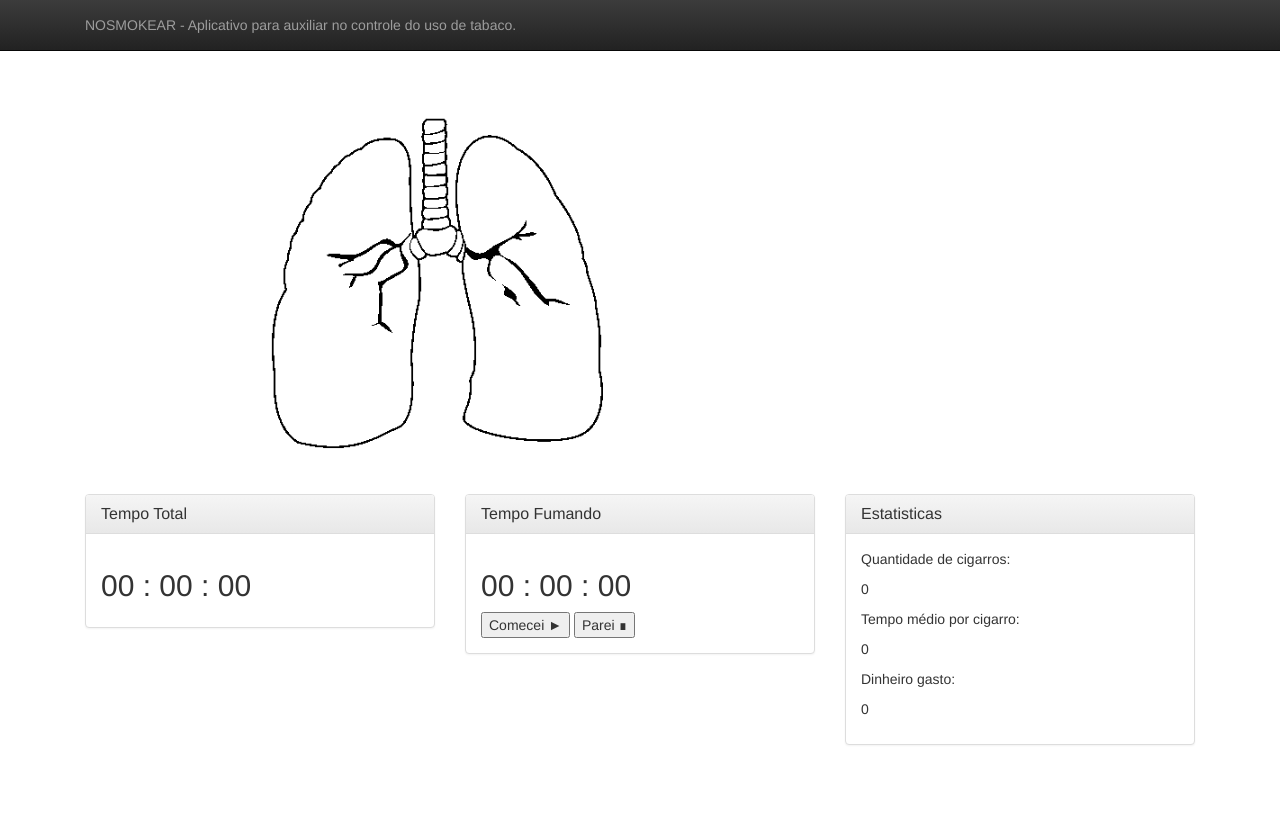
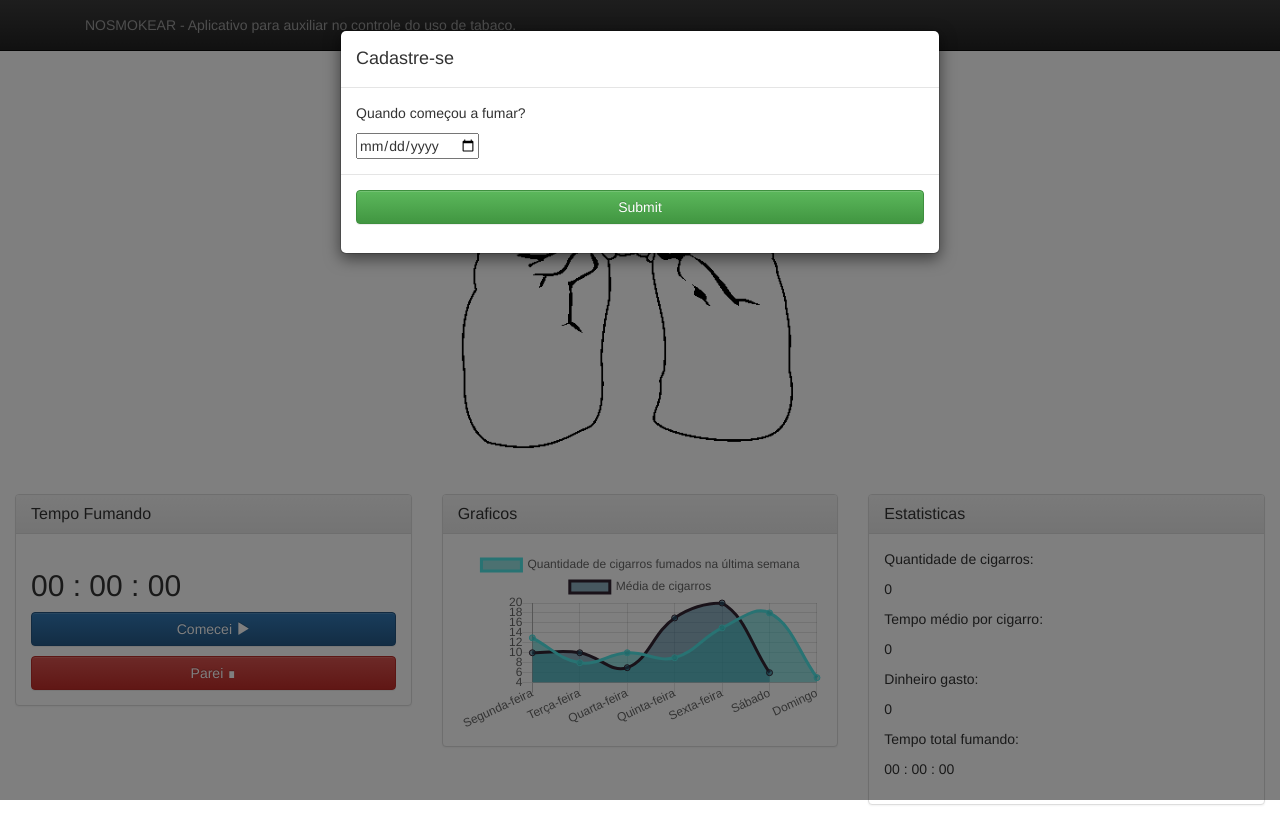
Before and after one commit to nosmokear/nosmokear, a plain HTML site: page index.html in a window 1280 px wide. Before the commit the page ends 800 px from the top, so only its background shows below. Drawn offline with nearby package versions, Linux system fonts and the light colour scheme.

Commit message:
Add files via upload

```diff
--- a/index.html
+++ b/index.html
@@ -8,6 +8,7 @@
     <link rel="stylesheet" href="https://maxcdn.bootstrapcdn.com/bootstrap/3.3.7/css/bootstrap-theme.min.css" integrity="sha384-rHyoN1iRsVXV4nD0JutlnGaslCJuC7uwjduW9SVrLvRYooPp2bWYgmgJQIXwl/Sp" crossorigin="anonymous">
     <script src="https://ajax.googleapis.com/ajax/libs/jquery/1.11.2/jquery.min.js"></script>
     <script src="https://maxcdn.bootstrapcdn.com/bootstrap/3.3.7/js/bootstrap.min.js" integrity="sha384-Tc5IQib027qvyjSMfHjOMaLkfuWVxZxUPnCJA7l2mCWNIpG9mGCD8wGNIcPD7Txa" crossorigin="anonymous"></script>
+    <script src="https://cdn.jsdelivr.net/npm/chart.js@2.8.0"></script>
   </head>
   <body>
 
@@ -16,37 +17,58 @@
       <p class="navbar-text">NOSMOKEAR - Aplicativo para auxiliar no controle do uso de tabaco.</p>
     </div>
   </nav>
+  <div class="modal fade" id="myModal" role="dialog" data-backdrop="static">
+      <div class="modal-dialog">
+
+        <!-- Modal content-->
+        <div class="modal-content">
+          <form action="#">
+          <div class="modal-header">
+            <h4 class="modal-title">Cadastre-se</h4>
+          </div>
+          <div class="modal-body">
+            <p>Quando começou a fumar?</p>
+            <input type="date" name="dataInicio" required>
+          </div>
+          <div class="modal-footer">
+            <input type="submit" class="btn btn-success" style="width: 100%" data-dismiss="modal"></input>
+          </div>
+        </form>
+        </div>
+
+      </div>
+    </div>
 
   <div class="container">
-    <div class="col-md-0 col-sm-1"></div>
+    <div class="col-md-3 col-sm-1"></div>
     <div class="col-md-6 col-sm-10">
       <img src="./pulmao.png" class="p1" id="pulmao" style="width: 100%">
     </div>
     <div class="col-md-3 col-sm-1"></div>
   </div>
-	<div class="container">
     <div class="col-md-4 col-sm-12">
       <div class="panel panel-default">
         <div class="panel-heading">
-          <h3 class="panel-title">Tempo Total</h3>
+          <h3 class="panel-title">Tempo Fumando</h3>
         </div>
         <div class="panel-body">
-  		  <h2 id="total">00 : 00 : 00</h2>
+  		  <h2 id="tempo">00 : 00 : 00</h2><!--&#9658;-->
+  			<button class="btn btn-primary" onclick="start()" style="width: 100%">Comecei  <span class="glyphicon glyphicon-play" aria-hidden="true"></span></button>
+  			<button class="btn btn-danger" onclick="stop()" style="width: 100%; margin-top: 10px">Parei &#8718;</button>
         </div>
       </div>
     </div>
     <div class="col-md-4 col-sm-12">
       <div class="panel panel-default">
         <div class="panel-heading">
-          <h3 class="panel-title">Tempo Fumando</h3>
+          <h3 class="panel-title">Graficos</h3>
         </div>
         <div class="panel-body">
-  		  <h2 id="tempo">00 : 00 : 00</h2>
-  			<button class="emerald" onclick="start()">Comecei &#9658;</button>
-  			<button class="emerald" onclick="stop()">Parei &#8718;</button>
+          <canvas id="myChart"></canvas>
         </div>
       </div>
     </div>
+
     <div class="col-md-4 col-sm-12">
       <div class="panel panel-default">
         <div class="panel-heading">
@@ -59,9 +81,12 @@
           <p id="tempoMedio">0</p>
           <p>Dinheiro gasto:</p>
           <p id="dinheiro">0</p>
+          <p>Tempo total fumando:</p>
+    		  <p id="total">00 : 00 : 00</p>
         </div>
       </div>
     </div>
+
 	</div>
   <script src="./scripts.js"></script>
   </body>
--- a/scripts.js
+++ b/scripts.js
@@ -10,6 +10,41 @@ window.onload = function() {
    segundos = 0;
    cigarros = 0;
    mediaCigarro = 0;
+   if(document.cookie == ''){
+     $("#myModal").modal('show')
+     document.cookie = 'primeira=False;'
+   }
+
+
+   var ctx = document.getElementById('myChart').getContext('2d');
+var chart = new Chart(ctx, {
+    // The type of chart we want to create
+    type: 'line',
+
+    // The data for our dataset
+    data: {
+        labels: ['Segunda-feira', 'Terça-feira', 'Quarta-feira', 'Quinta-feira', 'Sexta-feira', 'Sábado', 'Domingo'],
+        datasets: [{
+            label: 'Quantidade de cigarros fumados na última semana',
+            backgroundColor: 'rgba(50, 200, 200, 0.5)',
+            borderColor: 'rgb(80, 230, 230)',
+            data: [13, 8, 10, 9, 15, 18, 5]
+        }, {
+          label: 'Média de cigarros',
+          backgroundColor: 'rgba(30, 99, 132,0.5)',
+          borderColor: 'rgb(50,36,50)',
+          data: [10, 10, 7, 17, 20, 6]
+        }]
+    },
+
+    // Configuration options go here
+    options: {}
+});
+}
+
+function fechaModal(){
+  console.log($("#dataInicio").value)
+  $("#myModal").modal('hide')
 }
 
 var iniciou = false;
@@ -54,7 +89,7 @@ function atualizaTM(){
 }
 
 function atualizaDinheiro(){
-  dinheiro.innerHTML = "R$ " + (cigarros*9.45).toFixed(2);
+  dinheiro.innerHTML = "R$ " + (cigarros*0.47).toFixed(2);
 }
 
 function atualizaTotal(hh, mm, ss){
@@ -69,22 +104,22 @@ function atualizaTotal(hh, mm, ss){
   //
   tempoSegundos = (horas * 3600) + (minutos * 60) + (segundos);
   //
-  if(tempoSegundos >= 3){
+  if(tempoSegundos >= 3 && tempoSegundos < 6){
     pulmao.classList.remove("p1");
     pulmao.classList.add("p2");
-  } else if(tempoSegundos >= 6){
+  } else if(tempoSegundos >= 6 && tempoSegundos < 9){
     pulmao.classList.remove("p2");
     pulmao.classList.add("p3");
-  } else if(tempoSegundos >= 9){
+  } else if(tempoSegundos >= 9 && tempoSegundos < 12){
     pulmao.classList.remove("p3");
     pulmao.classList.add("p4");
-  } else if(tempoSegundos >= 12){
+  } else if(tempoSegundos >= 12 && tempoSegundos < 15){
     pulmao.classList.remove("p4");
     pulmao.classList.add("p5");
-  } else if(tempoSegundos >= 15){
+  } else if(tempoSegundos >= 15 && tempoSegundos < 18){
     pulmao.classList.remove("p5");
     pulmao.classList.add("p6");
-  } else if(tempoSegundos >= 18){
+  } else if(tempoSegundos >= 18 && tempoSegundos < 20){
     pulmao.classList.remove("p6");
     pulmao.classList.add("p7");
   } else if(tempoSegundos >= 21){
```
